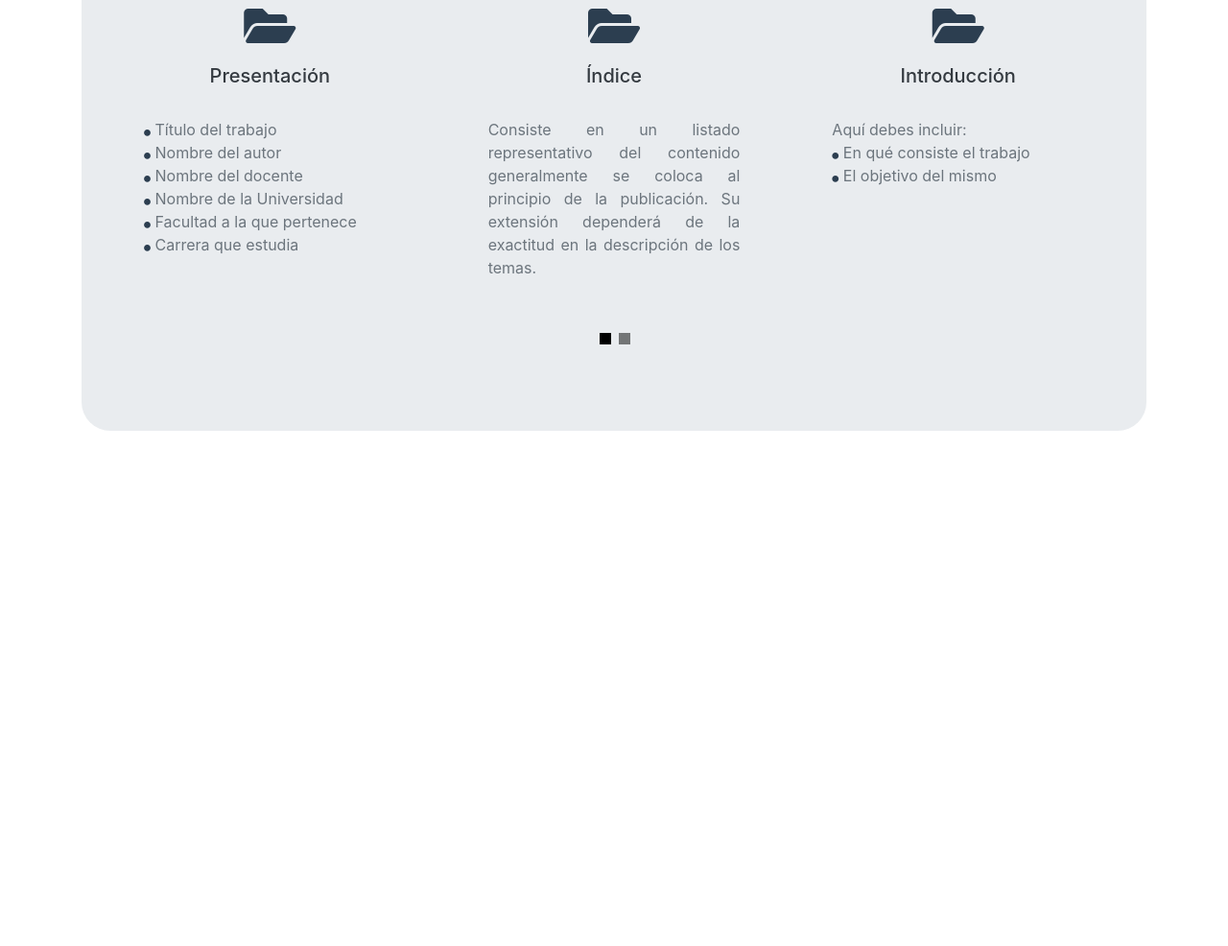
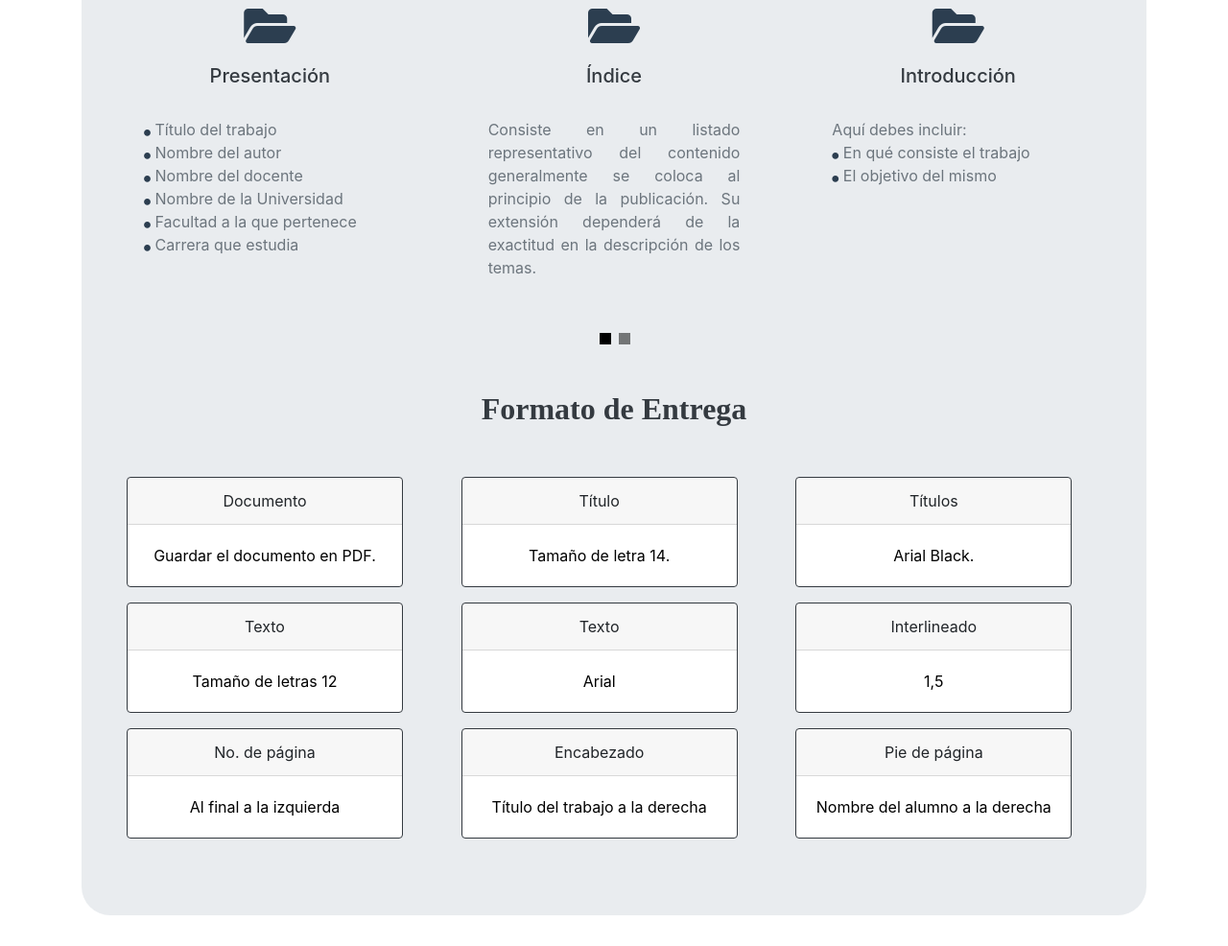
Before and after one commit to Aarias23/project_description, a plain HTML site: page index.html in a window 1280 px wide. Shown: the part 1443-2429 px from the top of the page at 96% size. Before the commit the page ends 1924 px from the top, so only its background shows below. Drawn offline with nearby package versions, Linux system fonts and the light colour scheme.

Commit message:
Update index.html

```diff
--- a/index.html
+++ b/index.html
@@ -3,7 +3,7 @@
   <head>
     <meta charset="UTF-8" />
     <meta name="viewport" content="width=device-width, initial-scale=1.0" />
-    <title>Project description</title>
+    <title>Sobre la Asignatura</title>
     <link
       rel="stylesheet"
       href="https://stackpath.bootstrapcdn.com/bootstrap/4.5.0/css/bootstrap.min.css"/>
@@ -168,8 +168,89 @@
 
                 <li data-target="#carouselServices" data-slide-to="1"></li>
 
+
                 <!-- <li data-target="#carouselServices" data-slide-to="2"></li> -->
               </ol>
+              <br>
+              <h2 class="fas text-dark">Formato de Entrega</h2>
+              <br><br><br>
+
+              <div class="container">
+                  <div class="row">
+                      <div class="col-lg-4 col-md-6">
+                        <div class="card border-dark mb-3" style="max-width: 18rem;">
+                            <div class="card-header">Documento</div>
+                            <div class="card-body text-dark">
+                              <p class="card-text text-center">Guardar el documento en PDF.</p>
+                            </div>
+                          </div>
+                      </div>
+                      <div class="col-lg-4 col-md-6">
+                        <div class="card border-dark mb-3" style="max-width: 18rem;">
+                            <div class="card-header">Título</div>
+                            <div class="card-body text-dark">
+                              <p class="card-text text-center">Tamaño de letra 14.</p>
+                            </div>
+                          </div>
+                      </div>
+                      <div class="col-lg-4 col-md-6">
+                        <div class="card border-dark mb-3" style="max-width: 18rem;">
+                            <div class="card-header">Títulos</div>
+                            <div class="card-body text-dark">
+                              <p class="card-text text-center">Arial Black.</p>
+                            </div>
+                          </div>
+                      </div>
+                      <div class="col-lg-4 col-md-6">
+                        <div class="card border-dark mb-3" style="max-width: 18rem;">
+                            <div class="card-header">Texto</div>
+                            <div class="card-body text-dark">
+                              <p class="card-text text-center">Tamaño de letras 12</p>
+                            </div>
+                          </div>
+                      </div>
+                      <div class="col-lg-4 col-md-6">
+                        <div class="card border-dark mb-3" style="max-width: 18rem;">
+                            <div class="card-header">Texto</div>
+                            <div class="card-body text-dark">
+                              <p class="card-text text-center">Arial</p>
+                            </div>
+                          </div>
+                      </div>
+                      <div class="col-lg-4 col-md-6">
+                        <div class="card border-dark mb-3" style="max-width: 18rem;">
+                            <div class="card-header">Interlineado</div>
+                            <div class="card-body text-dark">
+                              <p class="card-text text-center">1,5</p>
+                            </div>
+                          </div>
+                      </div>
+                      <div class="col-lg-4 col-md-6">
+                        <div class="card border-dark mb-3" style="max-width: 18rem;">
+                            <div class="card-header">No. de página</div>
+                            <div class="card-body text-dark">
+                              <p class="card-text text-center">Al final a la izquierda</p>
+                            </div>
+                          </div>
+                      </div>
+                      <div class="col-lg-4 col-md-6">
+                        <div class="card border-dark mb-3" style="max-width: 18rem;">
+                            <div class="card-header">Encabezado</div>
+                            <div class="card-body text-dark">
+                              <p class="card-text text-center">Título del trabajo a la derecha</p>
+                            </div>
+                          </div>
+                      </div>
+                      <div class="col-lg-4 col-md-6">
+                        <div class="card border-dark mb-3" style="max-width: 18rem;">
+                            <div class="card-header">Pie de página</div>
+                            <div class="card-body text-dark">
+                              <p class="card-text text-center">Nombre del alumno a la derecha</p>
+                            </div>
+                          </div>
+                      </div>
+                  </div>
+              </div>
              <!--  <a href="carouselServices" class="carousel-control-prev" role="button" data-slide="prev">
 
                 <span class="carousel-control-prev-icon"></span>
```
